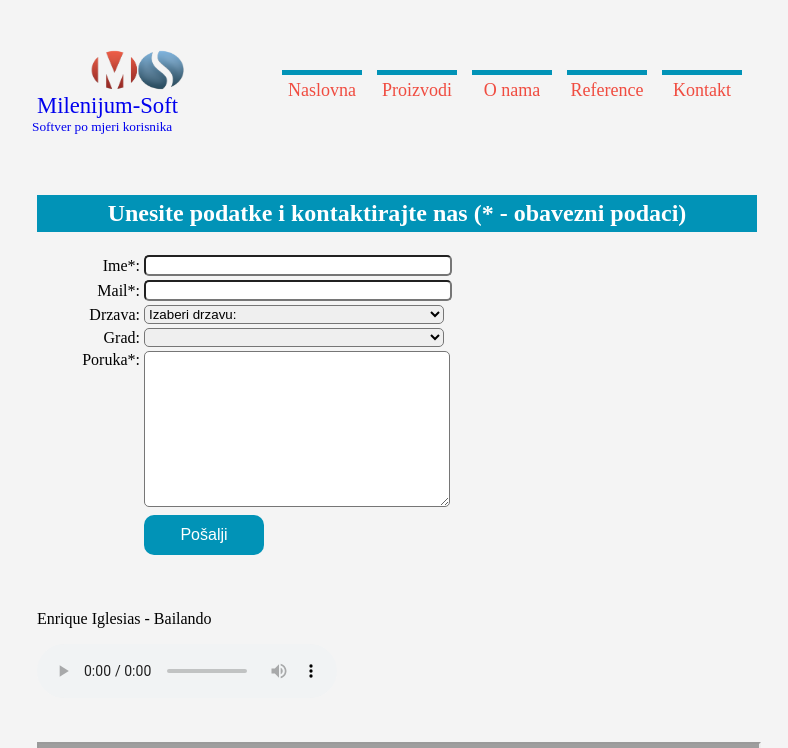
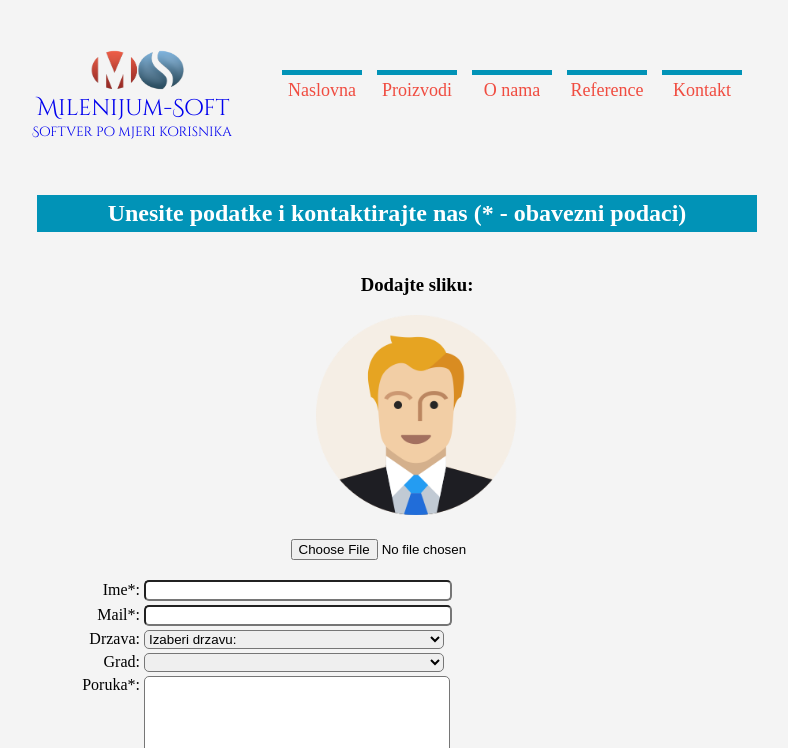
Before and after one commit to WebTehnologijeETF/Milenijum-Soft-d.o.o., a PHP site: page /Kontakt.html in a window 1280 px wide. Shown: the top 748 px of the page, without its empty margins (243-1031 px from the left). Run offline with PHP 8.4, Linux system fonts and the light colour scheme; lists and menus that the app fills with data are empty; grey boxes are pictures that could not be loaded.

Commit message:
Dodao upload slike i vratio ucitavanje google fonta

```diff
--- a/Kontakt.html
+++ b/Kontakt.html
@@ -42,6 +42,19 @@
         <h2 class="podnaslov">Unesite podatke i kontaktirajte nas (* - obavezni podaci)</h2>
         <form action="kontakt.php" method="post">
             <table id="kontakt-tabela">
+                <tr>
+                    <td align="center" colspan="3">
+                        <h3>Dodajte sliku:</h3>
+                        <img src="slike/korisnik.png" id="kontakt_slikaKorisnika" alt="User image that can be uploaded">
+                    </td>
+                </tr>
+                <tr>
+                    <td align="center" colspan="3">
+                        <p>
+                            <input type="file">
+                        </p>
+                    </td>
+                </tr>
                 <tr>
                     <td class="naziv">
                         Ime*:
--- a/ostalo/stil.css
+++ b/ostalo/stil.css
@@ -1,4 +1,4 @@
-/*@import url(http://fonts.googleapis.com/css?family=Cinzel+Decorative);*/
+@import url(http://fonts.googleapis.com/css?family=Cinzel+Decorative);
 
 #meni {
     list-style-type: none;
@@ -13,7 +13,7 @@ header {
     float: left;
     width: 200px;
     height: 50px;
-    /*font-family: 'Cinzel Decorative', cursive;*/
+    font-family: 'Cinzel Decorative', cursive;
     font-size: 17pt;
     position: relative;
     top: 40px;
@@ -208,7 +208,6 @@ footer {
 }
 
 /*******************                   CSS kontakt forma                       ***************************/
-
 #kontakt-main {
     float: left;
     width: 720px;
@@ -265,7 +264,9 @@ footer {
     width: 80px;
     text-align: right;
 }
-
+img#kontakt_slikaKorisnika {
+    height: 200px;
+}
 
 
 #proizvodi-main {
--- a/skripte/KontaktForma.js
+++ b/skripte/KontaktForma.js
@@ -62,3 +62,17 @@ $(document).ready(function(){
         }
     });
 });
+
+$(function () {
+    $(":file").change(function () {
+        if (this.files && this.files[0]) {
+            var citac = new FileReader();
+            citac.onload = ucitanaSlika;
+            citac.readAsDataURL(this.files[0]);
+        }
+    });
+});
+
+function ucitanaSlika(e) {
+    $('#kontakt_slikaKorisnika').attr('src', e.target.result);
+};
```
Also changed, not shown: slike/korisnik.png (added).
